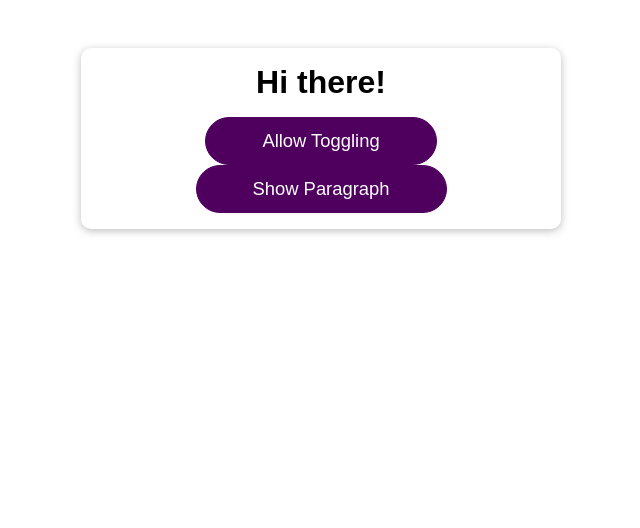
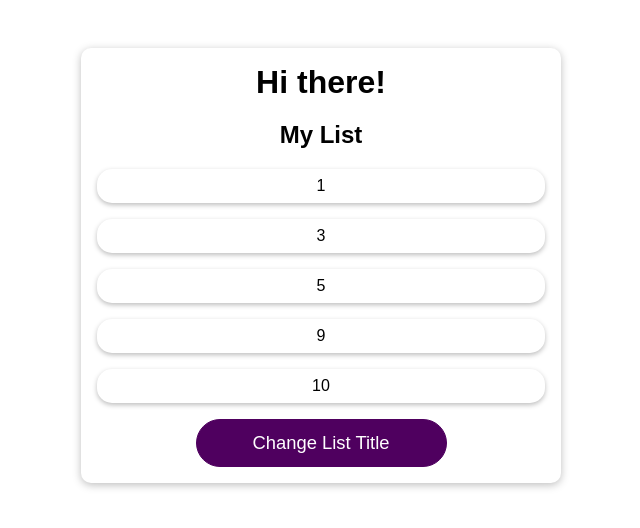
Before and after one commit to leonitshaqiri/Section-12, a React (Create React App) app: page / in a window 1280 px wide. Shown: the top 528 px of the page, without its empty margins (319-959 px from the left). Built offline with nearby package versions, Linux system fonts and the light colour scheme.

Commit message:
changed App.js file to use useMemo()

```diff
--- a/src/App.js
+++ b/src/App.js
@@ -1,31 +1,22 @@
-import React, { useCallback, useState } from "react";
+import React, { useCallback, useState, useMemo } from "react";
 import Button from "./components/UI/Button/Button";
-import DemoOutput from "./components/Demo/DemoOutput";
-
+import DemoList from "./components/Demo/DemoList";
 import "./App.css";
 
 function App() {
-  const [showParagraph, setShowParagraph] = useState(false);
-  const [allowToggle, setAllowToggle] = useState(false);
+  const [listTitle, setListTitle] = useState("My List");
 
-  console.log("APP RUNNING");
+  const changeTitleHandler = useCallback(() => {
+    setListTitle("New Title");
+  }, []);
 
-  const toggleParagraphHandler = useCallback(() => {
-    if (allowToggle) {
-      setShowParagraph((prevShowParagraph) => !prevShowParagraph);
-    }
-  }, [allowToggle]);
-
-  const allowToggleHandler = () => {
-    setAllowToggle(true);
-  };
+  const listItems = useMemo(() => [5, 3, 1, 10, 9], []);
 
   return (
     <div className="app">
       <h1>Hi there!</h1>
-      <DemoOutput show={showParagraph} />
-      <Button onClick={allowToggleHandler}>Allow Toggling</Button>
-      <Button onClick={toggleParagraphHandler}>Show Paragraph</Button>
+      <DemoList title={listTitle} items={listItems} />
+      <Button onClick={changeTitleHandler}>Change List Title</Button>
     </div>
   );
 }
```
